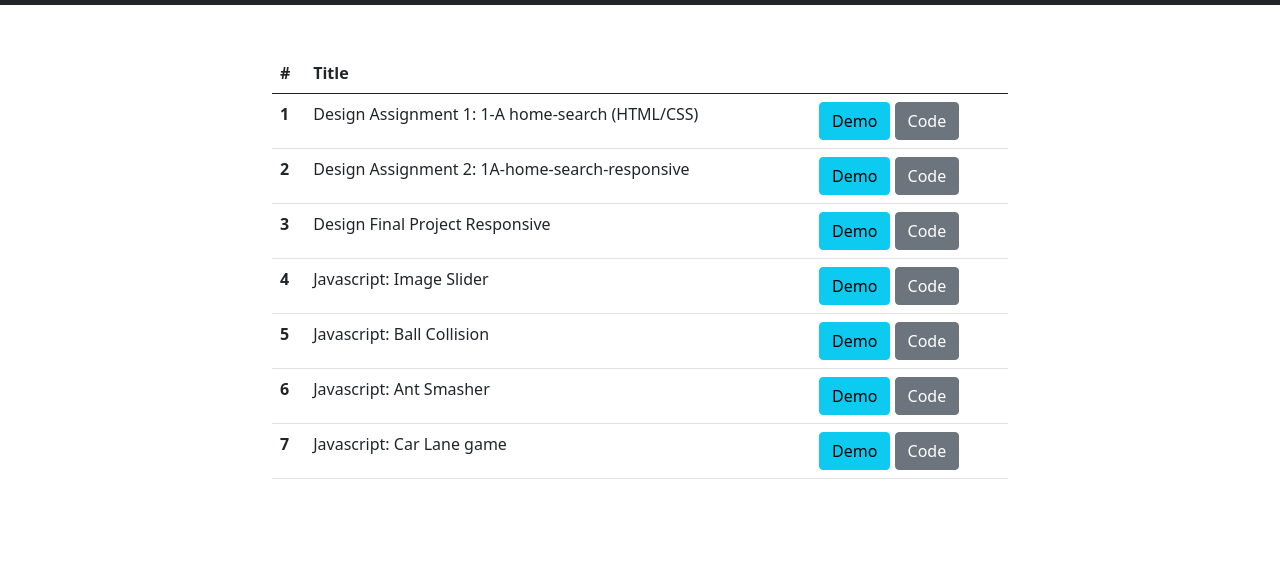
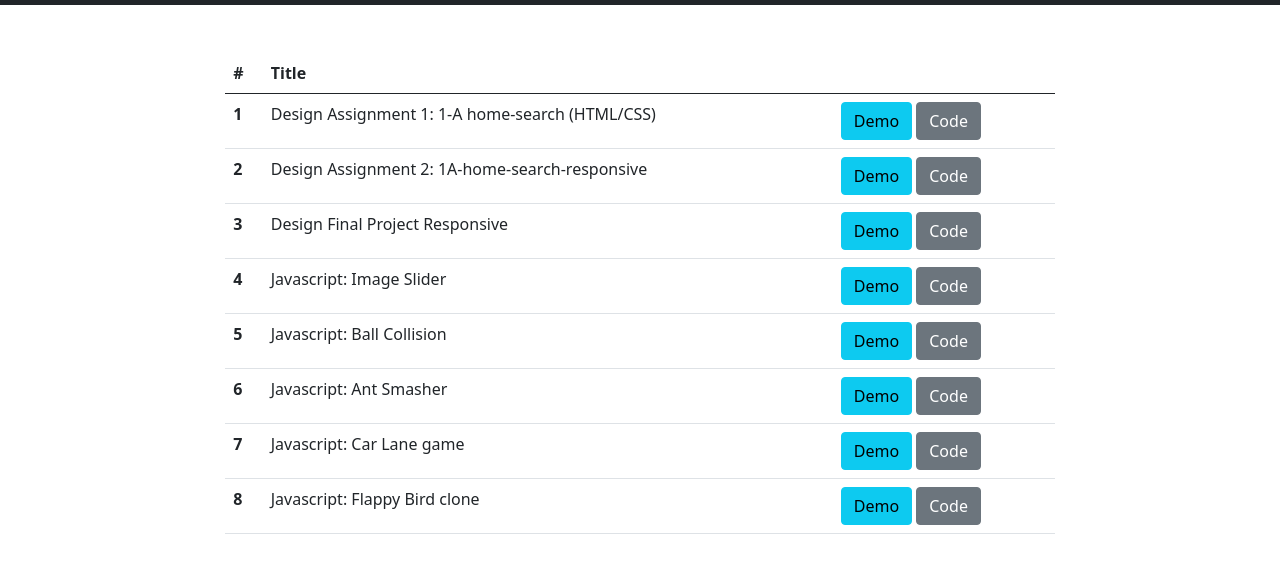
Before and after one commit to Surajgaire0/Surajgaire0.github.io, a plain HTML site: page index.html in a window 1280 px wide. Shown: the part 45-618 px from the top of the page. Drawn offline with nearby package versions, Linux system fonts and the light colour scheme.

Commit message:
update link

```diff
--- a/index.html
+++ b/index.html
@@ -17,9 +17,9 @@
             </div>
         </nav>
 
-        <div class='container'>
+        <div class='container-fluid'>
             <div class='row mt-5'>
-                <div class='offset-lg-2 col-lg-8 col-md-12'>
+                <div class='offset-lg-2 col-lg-8 offset-md-1 col-md-10 col-12'>
                     <table class="table table-hover">
                         <thead>
                             <tr>
@@ -93,6 +93,16 @@
                                         href='https://github.com/Surajgaire0/Car-Lane-Game'>Code</a>
                                 </td>
                             </tr>
+                            <tr>
+                                <th scope="row">8</th>
+                                <td>Javascript: Flappy Bird clone</td>
+                                <td>
+                                    <a class="btn btn-info"
+                                        href='https://surajgaire0.github.io/Flappy-Bird-Clone/'>Demo</a>
+                                    <a class="btn btn-secondary"
+                                        href='https://github.com/Surajgaire0/Flappy-Bird-Clone'>Code</a>
+                                </td>
+                            </tr>
                         </tbody>
                     </table>
                 </div>
```
